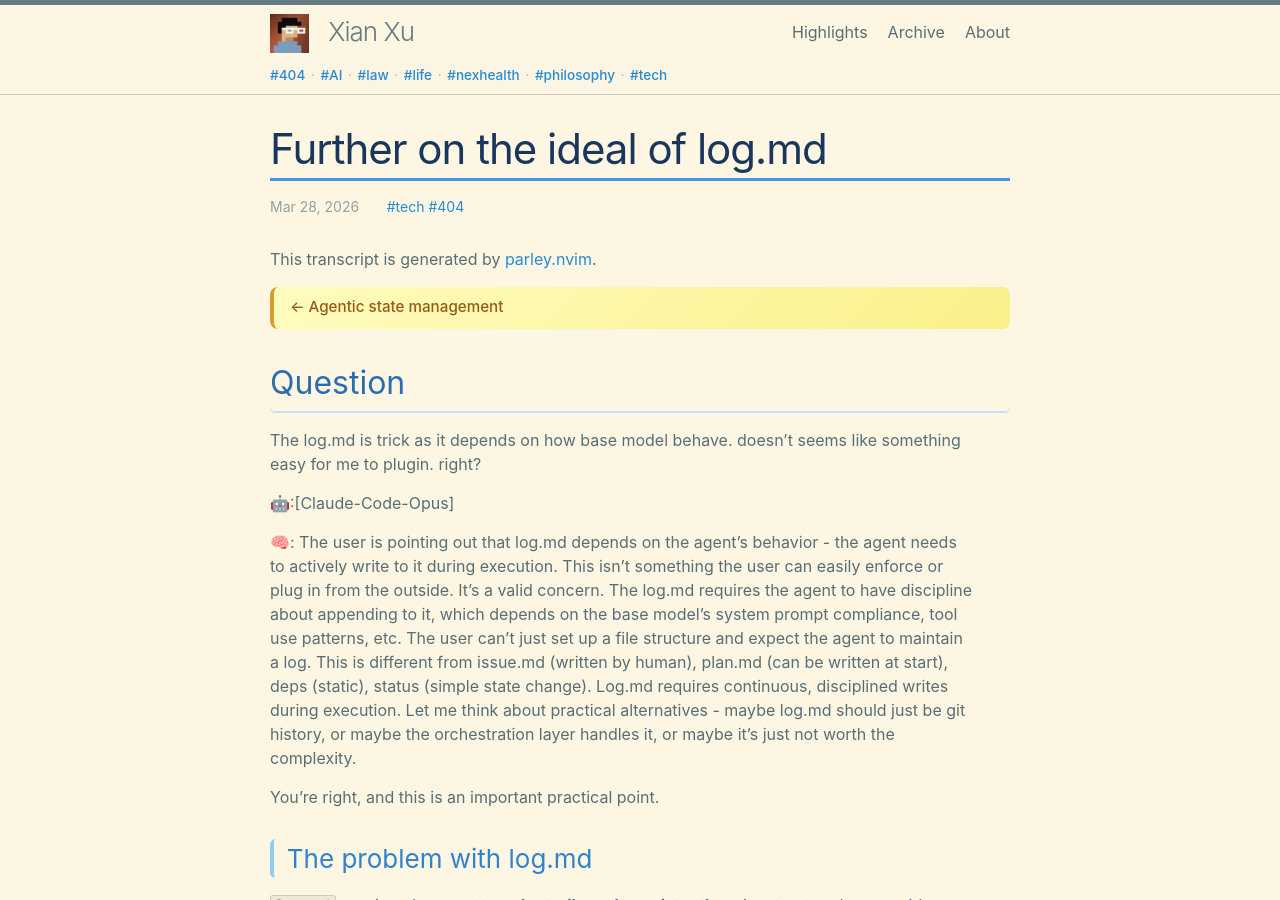
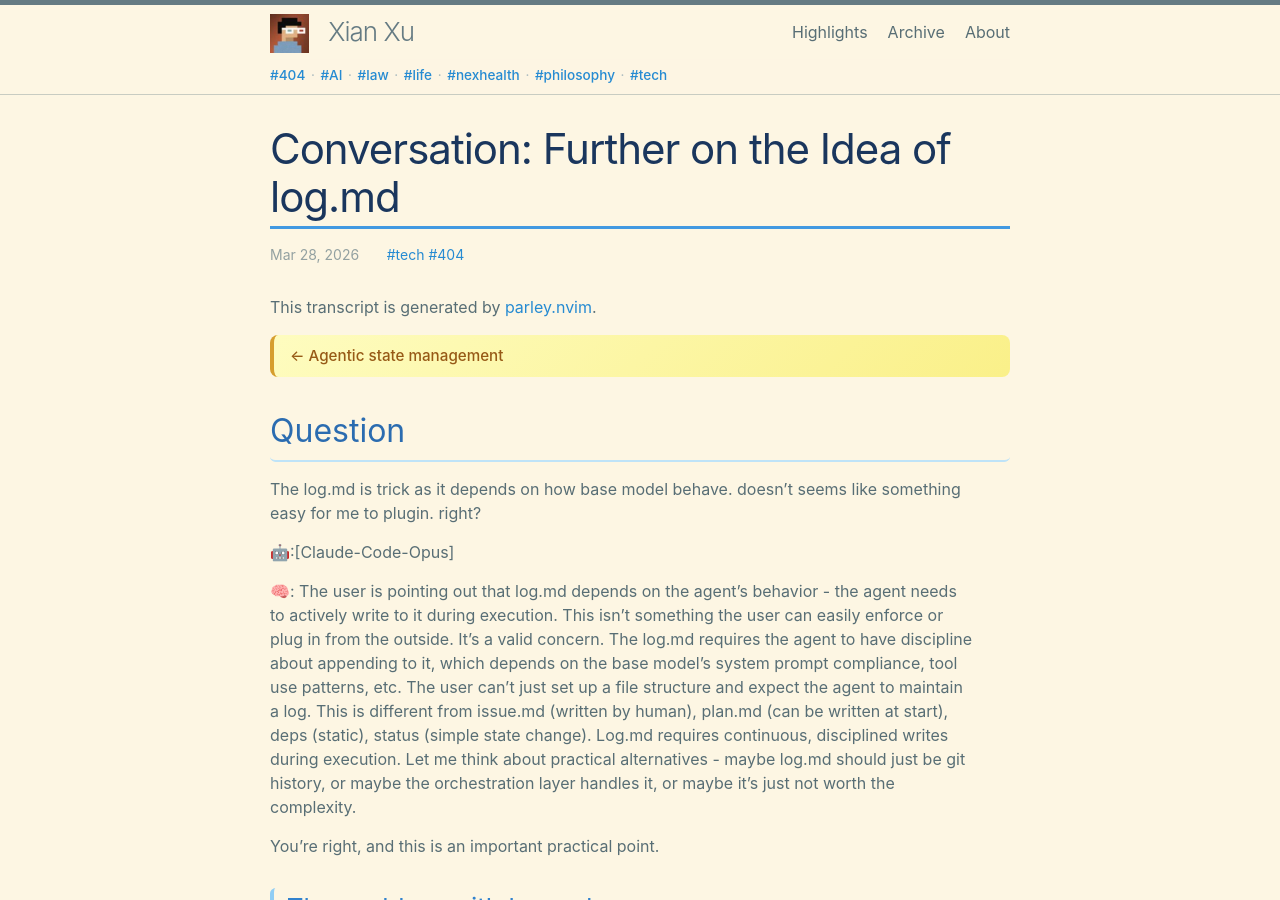
Before and after one commit to xianxu/xianxu.github.io, a Jekyll site: the page built from _posts/2026-03-28-further_on_the_ideal_of_logmd.markdown, in a window 1280 px wide and 900 px high. Built offline with Jekyll 4.4.1, drawn with Linux system fonts in a browser that asks for light colours; comment, search, counter and statistics services are not loaded.

Commit message:
Sync latest _posts from remote land

```diff
--- a/_posts/2026-03-28-agentic_state_management.markdown
+++ b/_posts/2026-03-28-agentic_state_management.markdown
@@ -1,6 +1,6 @@
 ---
 layout: post
-title:  'Agentic state management'
+title:  'Conversation: Agentic State Management'
 date:   2026-03-28
 tags: tech 404
 comments: true
--- a/_posts/2026-03-28-further_on_the_ideal_of_logmd.markdown
+++ b/_posts/2026-03-28-further_on_the_ideal_of_logmd.markdown
@@ -1,6 +1,6 @@
 ---
 layout: post
-title:  'Further on the ideal of log.md'
+title:  'Conversation: Further on the Idea of log.md'
 date:   2026-03-28
 tags: tech 404
 comments: true
```
